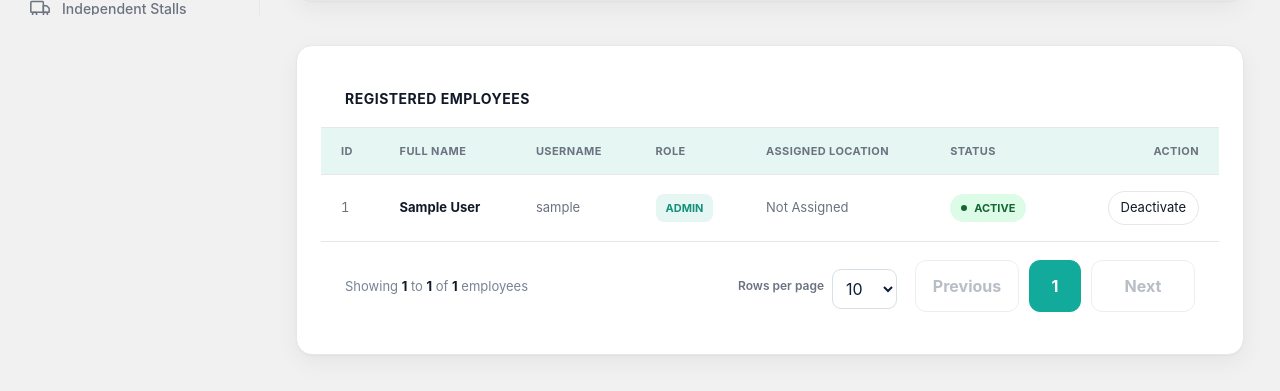
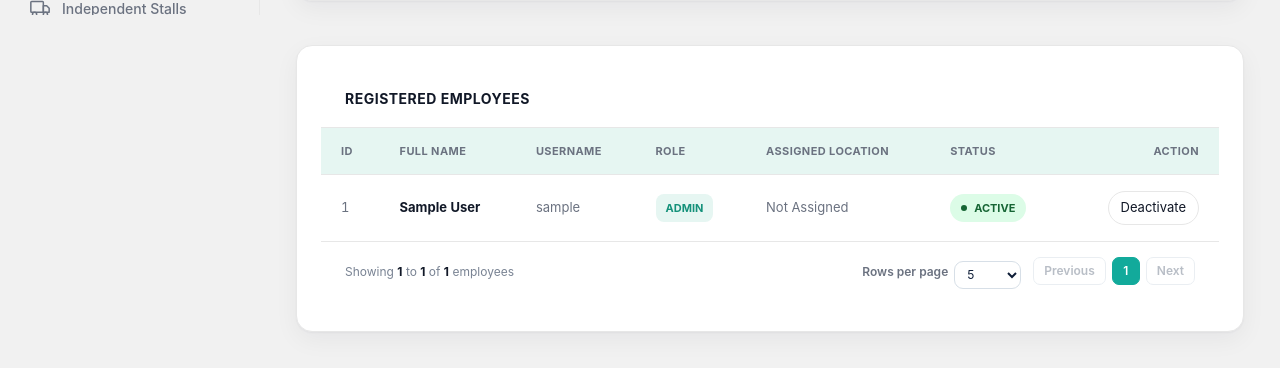
Before and after one commit to Jireh021426/SmartStock, a Spring Boot app: page /employees in a window 1280 px wide. Shown: the part 785-1176 px from the top of the page. After the commit the page ends 1153 px from the top, so only its background shows below. Run offline with Spring Boot 4, Linux system fonts and the light colour scheme; the visitor is signed in with stand-in values (Sample User, id 1); data that the repository does not hold is empty; some of the project's set-up classes (security, data sources, template engines, error pages and the like) are left out, and stand-ins take their place; database files in the repository are not loaded; some libraries are stand-ins or nearby versions.

Commit message:
Default pagination to 5 rows; compact server-side pager

```diff
--- a/src/main/java/com/smartstock/controller/EmployeeController.java
+++ b/src/main/java/com/smartstock/controller/EmployeeController.java
@@ -48,7 +48,7 @@ public class EmployeeController {
     @GetMapping
     public String employees(
             @RequestParam(defaultValue = "0") int page,
-            @RequestParam(defaultValue = "10") int size,
+            @RequestParam(defaultValue = "5") int size,
             Model model) {
 
         int pageSize = allowedPageSize(size);
@@ -129,7 +129,7 @@ public class EmployeeController {
     public String deactivate(
             @RequestParam Long employeeId,
             @RequestParam(defaultValue = "0") int page,
-            @RequestParam(defaultValue = "10") int size,
+            @RequestParam(defaultValue = "5") int size,
             Authentication authentication,
             RedirectAttributes redirect) {
 
@@ -165,7 +165,7 @@ public class EmployeeController {
     public String activate(
             @RequestParam Long employeeId,
             @RequestParam(defaultValue = "0") int page,
-            @RequestParam(defaultValue = "10") int size,
+            @RequestParam(defaultValue = "5") int size,
             RedirectAttributes redirect) {
 
         try {
--- a/src/main/resources/static/css/pagination-unified.css
+++ b/src/main/resources/static/css/pagination-unified.css
@@ -203,3 +203,51 @@ main nav.ss-pager select, main .pager select {
     height: 28px !important;
     min-height: 0 !important;
 }
+
+/* ---------- Compact size: server-side pagers (Stock History, Employees) ---------- */
+main :is(.inventory-pagination, .employees-pagination) {
+    font-size: 12px !important;
+    gap: 8px 14px !important;
+    padding-top: 12px !important;
+}
+main :is(.inventory-pagination, .employees-pagination) .pagination-controls {
+    gap: 6px !important;
+    align-items: center !important;
+}
+main :is(.inventory-pagination, .employees-pagination) .page-button {
+    display: inline-flex !important;
+    align-items: center !important;
+    justify-content: center !important;
+    width: auto !important;
+    min-width: 28px !important;
+    height: 28px !important;
+    min-height: 0 !important;
+    margin: 0 !important;
+    padding: 0 10px !important;
+    border-radius: 7px !important;
+    font-size: 12px !important;
+    font-weight: 600 !important;
+    line-height: 1 !important;
+    box-shadow: none !important;
+}
+main :is(.inventory-pagination, .employees-pagination) .pagination-size-form {
+    display: inline-flex !important;
+    align-items: center !important;
+    gap: 6px !important;
+    margin: 0 6px 0 0 !important;
+}
+main :is(.inventory-pagination, .employees-pagination) .pagination-size-form label {
+    margin: 0 !important;
+    font-size: 12px !important;
+    white-space: nowrap !important;
+}
+main :is(.inventory-pagination, .employees-pagination) select {
+    width: auto !important;
+    height: 28px !important;
+    min-height: 0 !important;
+    padding: 0 22px 0 8px !important;
+    font-size: 12px !important;
+}
+main :is(.inventory-pagination, .employees-pagination) .pagination-info {
+    font-size: 12px !important;
+}
```
Also changed, not shown: src/main/java/com/smartstock/controller/InventoryController.java (+4 -4 lines).
